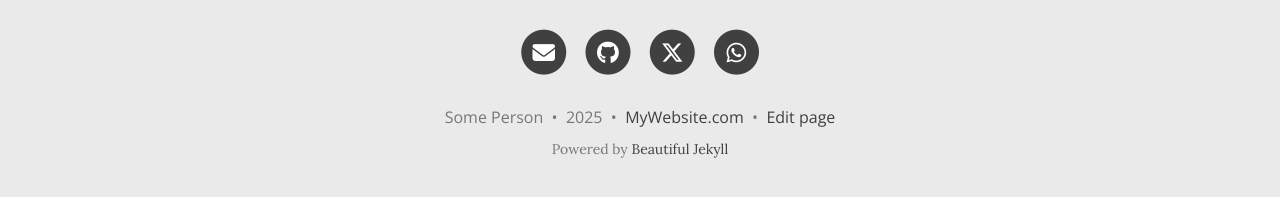
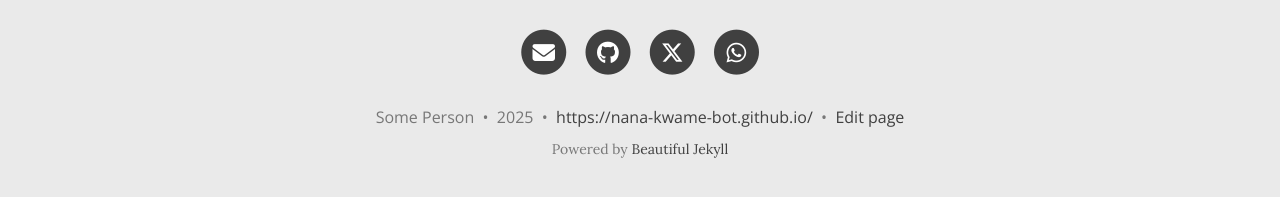
Before and after one commit to Nana-Kwame-bot/Nana-Kwame-bot.github.io, a Jekyll site: the page built from index.html, in a window 1280 px wide and 1369 px high. Shown: the part 1159-1356 px from the top of the window. Built offline with Jekyll 4.4.1, drawn with Linux system fonts in a browser that asks for light colours; the list of posts is cut into pages by our own code; comment, search, counter and statistics services are not loaded.

Commit message:
Update website URL to https://nana-kwame-bot.github.io/
Fixes #9

Update the website URL in `_config.yml`.

* Change the `url-pretty` setting from "MyWebsite.com" to "https://nana-kwame-bot.github.io/"

```diff
--- a/_config.yml
+++ b/_config.yml
@@ -96,7 +96,7 @@ share-links-active:
 
 # How to display the link to your website in the footer
 # Remove this if you don't want a link in the footer
-url-pretty: "MyWebsite.com"
+url-pretty: "https://nana-kwame-bot.github.io/"
 
 # Add the website title to the title of every page
 title-on-all-pages: true
```
